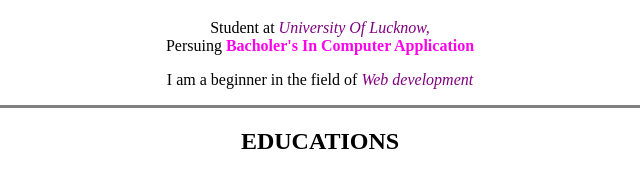
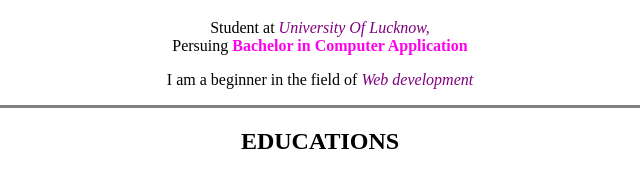
Before and after one commit to Thebeast01/cv, a plain HTML site: page index.html in a window 1280 px wide. Shown: the part 273-445 px from the top of the page, 320-960 px from the left. Drawn offline with Linux system fonts and the light colour scheme.

Commit message:
Spelling correction

```diff
--- a/index.html
+++ b/index.html
@@ -23,7 +23,7 @@
       Persuing
       <strong style="font-family: Segoe print; color: rgb(255, 0, 234)">
         <!--Strong tag use to make the text bold-->
-        Bacholer's In Computer Application
+        Bachelor in Computer Application
       </strong>
     </p>
 
```
